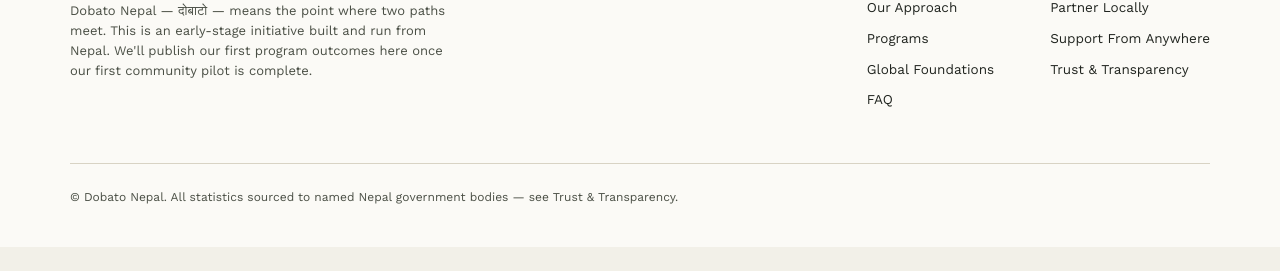
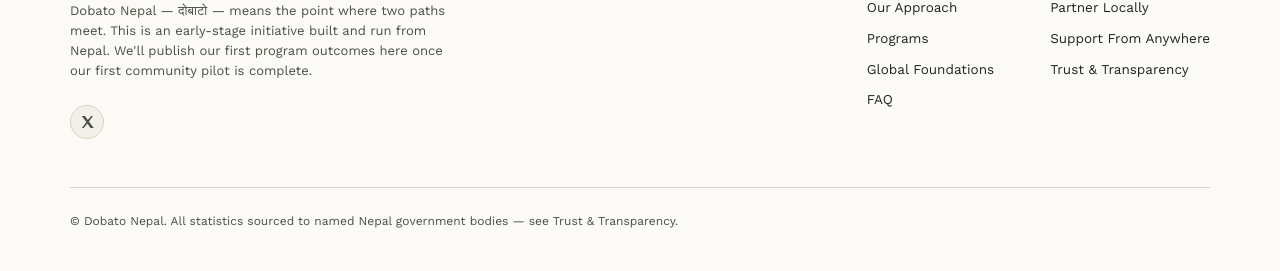
Before and after one commit to dobatonepal/.com, a plain HTML site: page index.html in a window 1280 px wide. Shown: the part 7540-7811 px from the top of the page. Before the commit the page ends 7787 px from the top, so only its background shows below. Drawn offline with nearby package versions, Linux system fonts and the light colour scheme.

Commit message:
Add files via upload

```diff
--- a/index.html
+++ b/index.html
@@ -647,7 +647,7 @@
           <span>Dobato Nepal</span>
         </a>
         <p class="site-footer__tagline">Dobato Nepal — दोबाटो — means the point where two paths meet. This is an early-stage initiative built and run from Nepal. We&#39;ll publish our first program outcomes here once our first community pilot is complete.</p>
-
+        <div class="social-icons"><a href="https://x.com/DobatoNepal" class="social-icons__link" target="_blank" rel="noopener" aria-label="x"><svg width="18" height="18" viewBox="0 0 24 24" fill="currentColor" aria-hidden="true"><path d="M5 4l6.2 8.1L5.3 20h2.3l5-5.9 4 5.9H21l-6.5-8.6L20 4h-2.3l-4.6 5.4L9.2 4H5z"/></svg></a></div>
       </div>
       <div class="site-footer__cols">
     <div class="footer-col">
```
